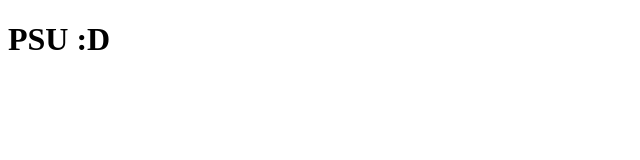
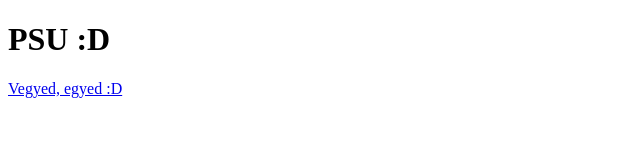
Before and after one commit to szjzsf/katt, a plain HTML site: page index.html in a window 1280 px wide. Shown: the whole page, without its empty margins (0-640 px from the left). Drawn offline with Linux system fonts and the light colour scheme.

Commit message:
Update index.html

```diff
--- a/index.html
+++ b/index.html
@@ -2,7 +2,7 @@
 <html>
 <head>
 <h1> PSU :D </h1>
-<a href="https://hu.farnell.com/unbranded/mpt-251/psu-atx-250w-sata/dp/1782334?gclid=EAIaIQobChMIiL349bq68wIVBOh3Ch0Uxg9IEAQYBSABEgKFMPD_BwE&mckv=sPmyPtv0y_dc|pcrid|513878547583|plid||kword||match||slid||product|1782334|pgrid|120239814189|ptaid|pla-436107596083|&CMP=KNC-GHU-GEN-SHOPPING-Whoop-14-April-2021&gross_price=true">
+<a href="https://hu.farnell.com/unbranded/mpt-251/psu-atx-250w-sata/dp/1782334?gclid=EAIaIQobChMIiL349bq68wIVBOh3Ch0Uxg9IEAQYBSABEgKFMPD_BwE&mckv=sPmyPtv0y_dc|pcrid|513878547583|plid||kword||match||slid||product|1782334|pgrid|120239814189|ptaid|pla-436107596083|&CMP=KNC-GHU-GEN-SHOPPING-Whoop-14-April-2021&gross_price=true">Vegyed, egyed :D</a>
 <img src="CS16911-40.jpg" style="width:500px;height=500px>
 <\a>
   </body>
```
